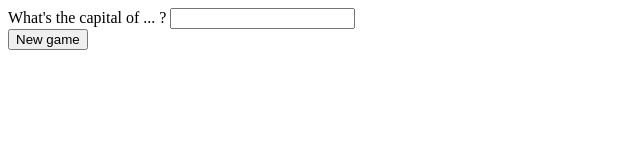
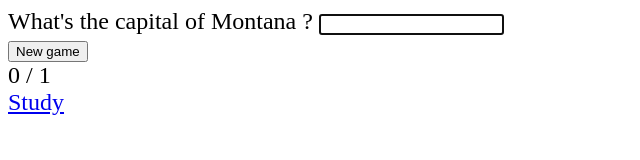
Before and after one commit to larsen/factoid-learn, a plain HTML site: page index.html in a window 1280 px wide. Shown: the whole page, without its empty margins (0-640 px from the left). Drawn offline with Linux system fonts and the light colour scheme.

Commit message:
Added score and counter; some refactoring

```diff
--- a/index.html
+++ b/index.html
@@ -6,6 +6,7 @@
     <script type="text/javascript" src="js/jquery-1.4.2.min.js"></script>
     <script type="text/javascript" src="js/engine.js"></script>
     <script type="text/javascript" src="js/capitals.js"></script>
+    <link rel="stylesheet" href="css/style.css" />
 </head>
 <body>
     What's the capital of
@@ -13,5 +14,10 @@
     <input id="answer" type="text" />
     <div id="evaluation"></div>
     <button id="new_game">New game</button>
+    <div>
+        <span id="score">0</span> /
+        <span id="questions">0</span>
+    </div>
+    <a href="http://en.wikipedia.org/wiki/List_of_capitals_in_the_United_States">Study</a>
 </body>
 </html>
--- a/js/engine.js
+++ b/js/engine.js
@@ -1,4 +1,6 @@
 var state_to_guess;
+var score = 0;
+var questions = 0;
 
 function my_debug( string ) {
     // alert( string );
@@ -6,11 +8,27 @@ function my_debug( string ) {
 
 function pick( map ) {
 
-    var keys = new Array();
+    var keys = [];
     $.each( factoids, function( key, value ) { keys.push( key ) } )
     var l = keys.length;
 
     return keys[ Math.floor(Math.random()*l +1) ];
+}
+
+function update_score() {
+    $('#score').html( score );
+    $('#questions').html( questions );
+}
+
+function new_game() {
+    my_debug( "here" );
+    $('#answer').val("");
+    $('#evaluation').html("");
+    state_to_guess = pick( factoids );
+    $('#state').html( state_to_guess );
+    $('#answer').focus();
+    questions++;
+    update_score();
 }
 
 $(document).ready(
@@ -19,12 +37,7 @@ $(document).ready(
 
         $("#new_game").click(
             function() {
-                my_debug( "here" );
-                $('#answer').val("");
-                $('#evaluation').html("");
-                state_to_guess = pick( factoids );
-                $('#state').html( state_to_guess );
-                $('#answer').focus();
+                new_game();
             }
         );
 
@@ -35,13 +48,16 @@ $(document).ready(
 
                 if ( answer == factoids[ state_to_guess ] ) {
                     $("#evaluation").html( "YEAH" );
+                    score++;
                 }
                 else {
                     $("#evaluation").html( "No, the correct answer was "
                         + factoids[ state_to_guess ] );
                 }
+                $("#new_game").focus();
             }
         );
 
+        new_game();
     }
 );
```
